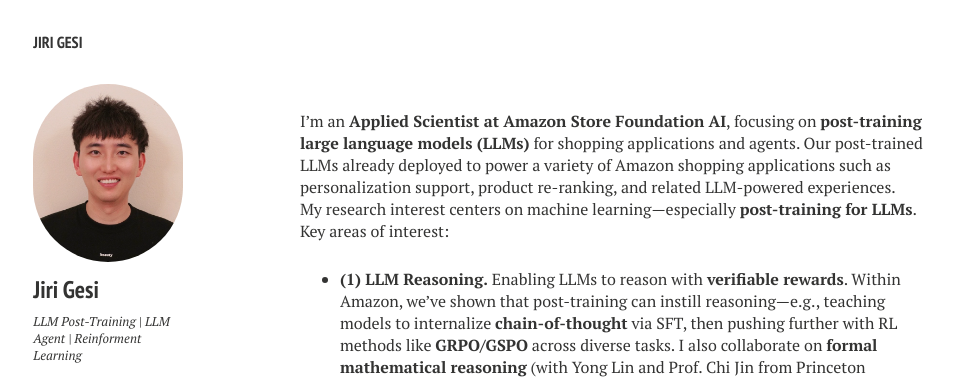
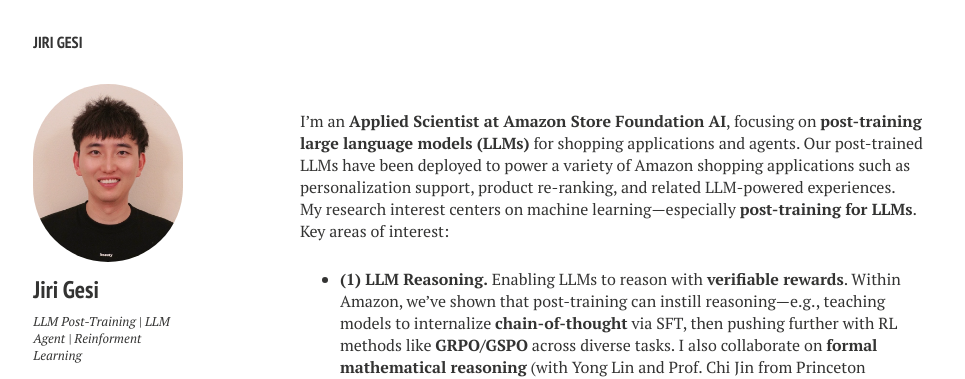
Before and after one commit to Jirigesi/Jirigesi.github.io, a Jekyll site: the page built from index.md, in a window 1280 px wide and 900 px high. Shown: the top 379 px of the window, without its empty margins (20-985 px from the left). Built offline with Jekyll 4.4.1, drawn with Linux system fonts in a browser that asks for light colours; nearby versions of some CDN libraries; comment, search, counter and statistics services are not loaded.

Commit message:
Update index.md

```diff
--- a/index.md
+++ b/index.md
@@ -4,7 +4,7 @@ description: "Jiri Gesi"
 tags: [Jekyll, theme, responsive, blog, template]
 ---
 
-I’m an **Applied Scientist at Amazon Store Foundation AI**, focusing on **post-training large language models (LLMs)** for shopping applications and agents. Our post-trained LLMs already deployed to power a variety of Amazon shopping applications such as personalization support, product re-ranking, and related LLM-powered experiences.
+I’m an **Applied Scientist at Amazon Store Foundation AI**, focusing on **post-training large language models (LLMs)** for shopping applications and agents. Our post-trained LLMs have been deployed to power a variety of Amazon shopping applications such as personalization support, product re-ranking, and related LLM-powered experiences.
 
 My research interest centers on machine learning—especially **post-training for LLMs**. Key areas of interest:
 
```
